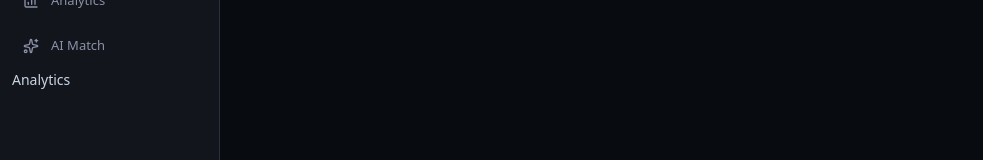
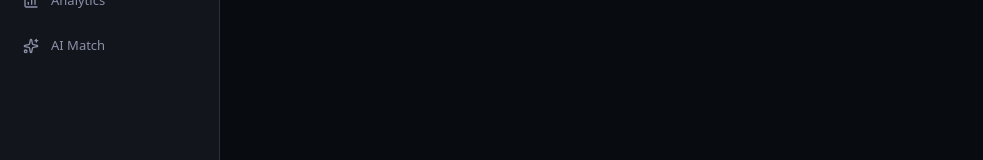
Before and after one commit to victorshaw9180-ops/HireIQ, a Next.js app: page /ai in a window 1280 px wide. Shown: the part 450-610 px from the top of the page, without its empty margins (0-983 px from the left). Built offline with nearby package versions, Linux system fonts and the light colour scheme.

Commit message:
Upgrade sidebar

```diff
--- a/components/Sidebar.tsx
+++ b/components/Sidebar.tsx
@@ -172,12 +172,6 @@ export default function Sidebar() {
           </Link>
         )
       })}
-   <a
-      href="/analytics"
-      className="flex items-center gap-2 rounded-lg px-3 py-2 text-sm text-slate-300 hover:bg-slate-800"
-      >
-      Analytics
-      </a>
 
       {/* Bottom section */}
       <div style={{
```
